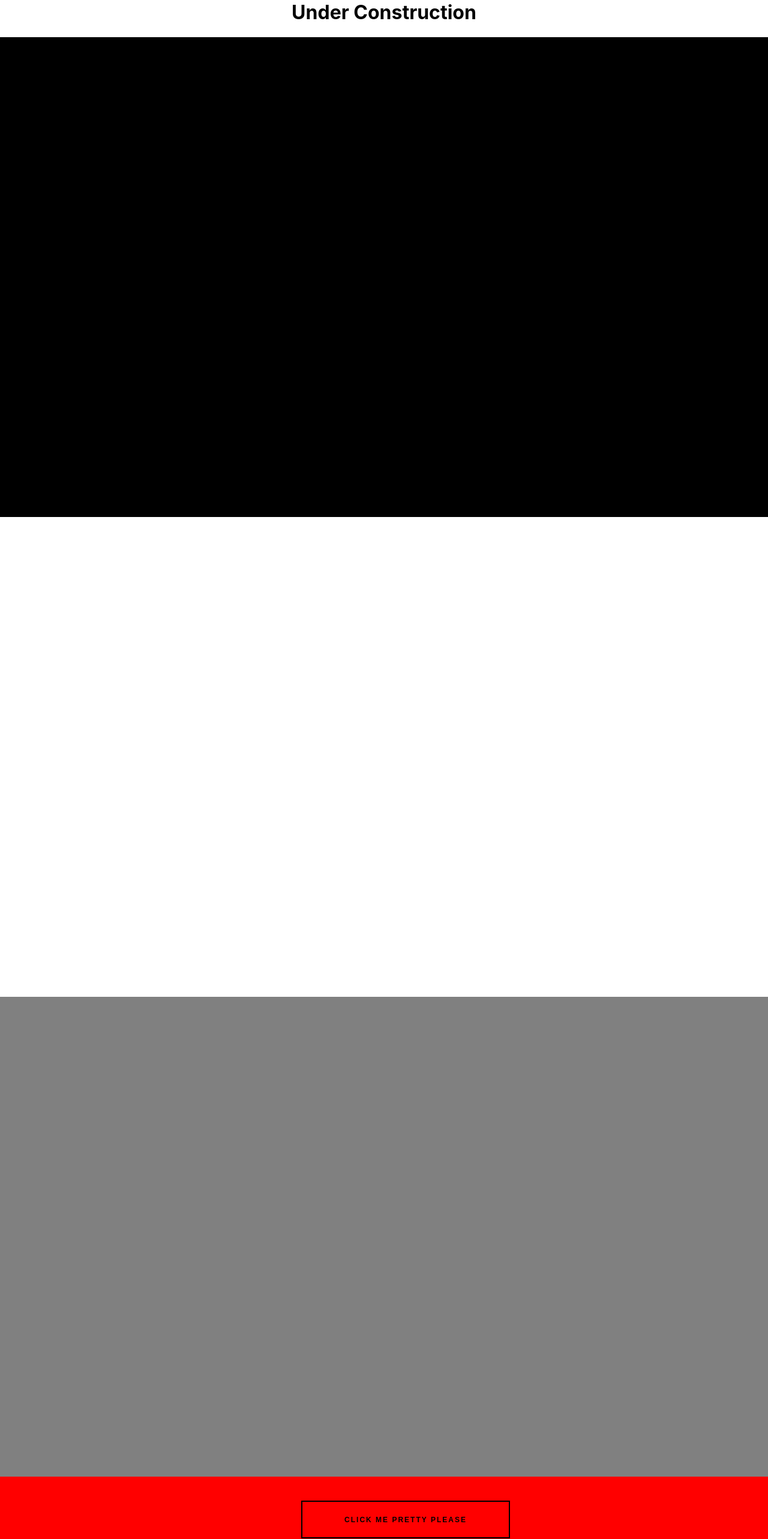
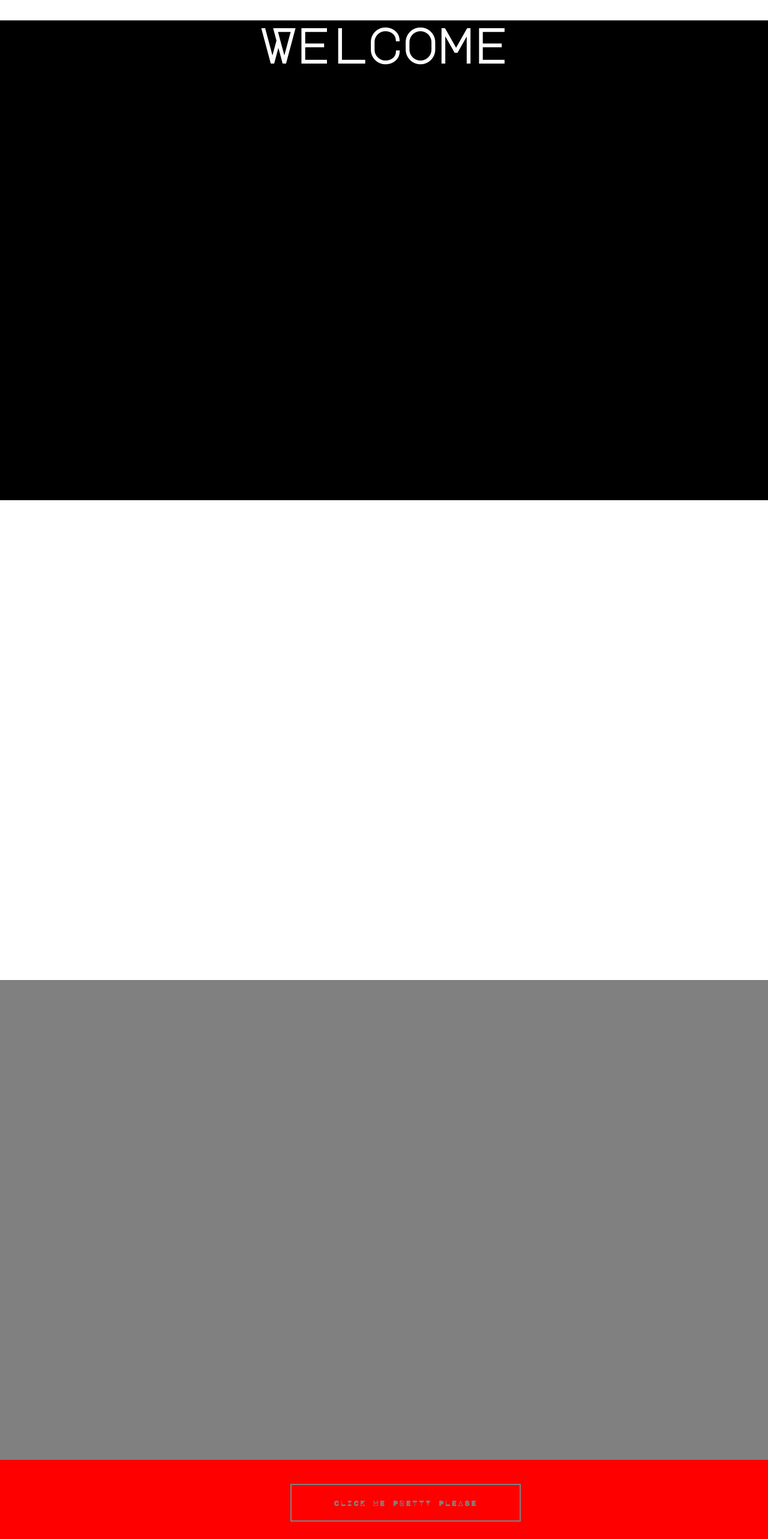
Before and after one commit to erik-t-irgens/erik-irgens-website, a React (Create React App) app: page / in a window 1280 px wide. Shown: the part 20-2586 px from the top of the page at 60% size. Built offline with nearby package versions, Linux system fonts and the light colour scheme.

Commit message:
[Improvement] - Add various style changes.

```diff
--- a/src/global/Button.js
+++ b/src/global/Button.js
@@ -7,19 +7,23 @@ class Button extends React.Component {
     }
 
     render() {
+        const buttonStyle = {
+            display: "inline-block",
+            textDecoration: "none",
+            position: "relative",
+            marginTop: "40px",
+        }
+
+
         return (
-            <a href="#" class="button nav-link">
+            <a href="#" className="button nav-link" style={buttonStyle}>
+                <div className="top" style={{ border: "2px solid " + this.props.borderColor, }}>
 
-                {/* <div class="bottom"></div> */}
-
-                <div class="top">
-
-                    <div class="label">{this.props.children}</div>
-
-                    <div class="button-border button-border-left"></div>
-                    <div class="button-border button-border-top"></div>
-                    <div class="button-border button-border-right"></div>
-                    <div class="button-border button-border-bottom"></div>
+                    <div className="label" style={{ color: this.props.labelColor }}>{this.props.children}</div>
+                    <div className="button-border button-border-left" />
+                    <div className="button-border button-border-top" />
+                    <div className="button-border button-border-right" />
+                    <div className="button-border button-border-bottom" />
 
                 </div>
 
--- a/src/global/SectionTitle.js
+++ b/src/global/SectionTitle.js
@@ -0,0 +1,26 @@
+import React from "react";
+
+class SectionTitle extends React.Component {
+    constructor(props) {
+        super(props);
+        this.state = {
+            titleViewed: false
+        };
+    }
+
+    render() {
+        return (
+            <div className="section-title">
+                <h1 style={{ color: this.props.color, fontSize: '5em' }}>
+                    {
+                        this.props.children ?
+                            this.props.children :
+                            <></>
+                    }
+                </h1>
+            </div>
+        )
+    }
+}
+
+export default SectionTitle;
--- a/src/index.css
+++ b/src/index.css
@@ -1,3 +1,5 @@
+@import url('https://fonts.googleapis.com/css?family=Major+Mono+Display&display=swap');
+
 body {
   margin: 0;
   font-family: -apple-system, BlinkMacSystemFont, "Segoe UI", "Roboto", "Oxygen",
@@ -19,21 +21,6 @@ code {
     margin-top: 40px;
 }
 
-.button .bottom {
-    position: absolute;
-    left: 7px;
-    top: 7px;
-    width: 100%;
-    height: 100%;
-    background-color: #cccccc;
-    opacity: .7;
-    display: block;
-    -webkit-transition: all .15s ease-out;
-    -moz-transition: all .15s ease-out;
-    -o-transition: all .15s ease-out;
-    transition: all .15s ease-out;
-}
-
 .button .top {
     position: relative;
     left: 0;
@@ -41,17 +28,14 @@ code {
     width: 100%;
     height: 100%;
     padding: 24px 34px 22px 34px;
-    border: 2px solid #000000;
+    transition: all .5s ease-in-out ;
 }
 
-.button-dark .top {
-    border: 2px solid #fff;
-}
+
 
 .button .top .label {
-    font-family: sans-serif;
+    font-family: 'Major Mono Display', monospace;
     font-weight: 600;
-    color: #000000;
     font-size: 12px;
     line-height: 110%;
     letter-spacing: 2px;
@@ -63,18 +47,17 @@ code {
     transition: all .15s ease-out;
 }
 
-.button-dark .top .label {
-    color: #fff;
+.button:hover .top  {
+      /* background-image: url("./Backgrounds/10.jpg");
+    background-size: cover;
+    background-position: center; */
+
 }
 
-.button:hover .bottom {
-    left: 0;
-    top: 0;
-    opacity: 0;
-}
+.button:hover .label {
+    color: #cccccc;
+    text-shadow: 2px 2px 2px #cccccc;
 
-.button:hover .top .label {
-    color: #cccccc;
 }
 
 .button-border {
@@ -121,3 +104,7 @@ code {
     width: 0;
     height: 2px;
 }
+
+.section-title {
+  font-family: 'Major Mono Display', monospace;
+}
--- a/src/views/components/Welcome/index.js
+++ b/src/views/components/Welcome/index.js
@@ -0,0 +1,22 @@
+import React from "react";
+import SectionWrapper from "../../../global/SectionWrapper";
+import SectionTitle from "../../../global/SectionTitle"
+class WelcomeSection extends React.Component {
+    constructor(props) {
+        super(props);
+        this.state = {
+            sectionActive: false
+        };
+    }
+
+    render() {
+        return (
+            <SectionWrapper color="black">
+                <SectionTitle color="white">Welcome</SectionTitle>
+            </SectionWrapper>
+
+        )
+    }
+}
+
+export default WelcomeSection;
--- a/src/views/index.js
+++ b/src/views/index.js
@@ -1,6 +1,7 @@
 import React from "react";
 import SectionWrapper from '../global/SectionWrapper'
 import Button from "../global/Button"
+import WelcomeSection from "./components/Welcome/index"
 
 class MainPage extends React.Component {
   constructor(props) {
@@ -11,12 +12,10 @@ class MainPage extends React.Component {
   render() {
     return (
       <div>
-        <h1>Under Construction</h1>
-
-        <SectionWrapper color='black'> <Button>Click me pretty please</Button></SectionWrapper>
+        <WelcomeSection></WelcomeSection>
         <SectionWrapper color='white' />
         <SectionWrapper color='gray' />
-        <SectionWrapper color='red'><Button>Click me pretty please</Button></SectionWrapper>
+        <SectionWrapper color='red'><Button borderColor="gray" labelColor="gray">Click me pretty please</Button></SectionWrapper>
       </div>
     );
   }
```
Also changed, not shown: src/views/components/Welcome/components/Starfield/components/constellations/index.js (added), src/views/components/Welcome/components/Starfield/components/star/index.js (added), src/views/components/Welcome/components/Starfield/index.js (added).
